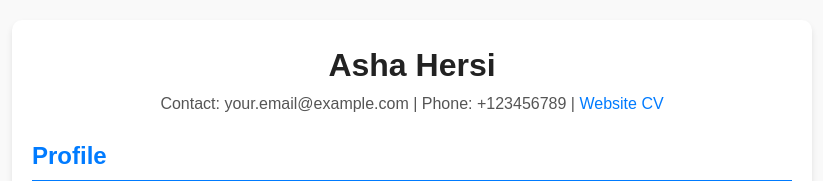
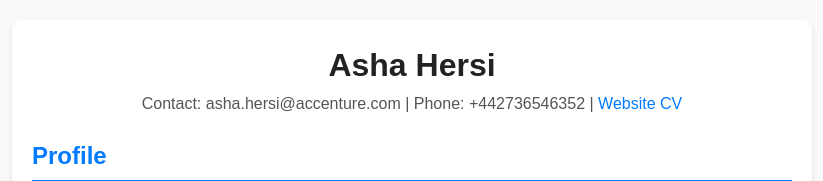
Before and after one commit to Ashahersi1/CV-website, a plain HTML site: page index.html in a window 1280 px wide. Shown: the top 181 px of the page, without its empty margins (228-1051 px from the left). Drawn offline with Linux system fonts and the light colour scheme.

Commit message:
Add files via upload

```diff
--- a/index.html
+++ b/index.html
@@ -11,7 +11,7 @@
     <!-- Header Section -->
     <div class="header">
       <h1>Asha Hersi</h1>
-      <p>Contact: your.email@example.com | Phone: +123456789 |
+      <p>Contact: asha.hersi@accenture.com | Phone: +442736546352 |
         <a href="https://yourgithubusername.github.io/your-cv/">Website CV</a>
       </p>
     </div>
```
